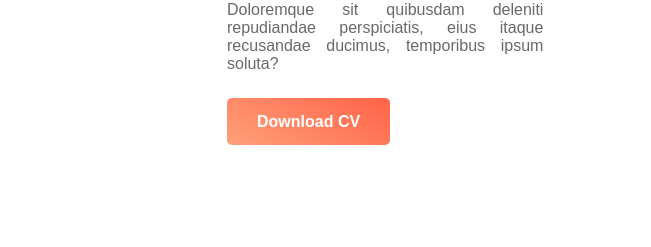
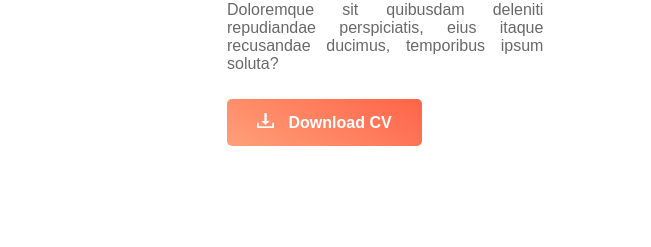
Before and after one commit to tamaltomal/single-page, a plain HTML site: page index.html in a window 1280 px wide. Shown: the part 767-1014 px from the top of the page, 527-1178 px from the left. Drawn offline with Linux system fonts and the light colour scheme.

Commit message:
added download button

```diff
--- a/css/style.css
+++ b/css/style.css
@@ -91,3 +91,7 @@ header nav ul li a {
 #about p {
   width: 70%;
 }
+
+.button {
+  margin-right: 10px;
+}
--- a/index.html
+++ b/index.html
@@ -43,7 +43,15 @@
             quibusdam deleniti repudiandae perspiciatis, eius itaque recusandae
             ducimus, temporibus ipsum soluta?
           </p>
-          <a href="#" class="link-button">Download CV</a>
+          <a href="#" class="link-button"
+            ><img
+              class="button"
+              src="./images/button.png"
+              alt=""
+              height="15px"
+            />
+            Download CV</a
+          >
         </div>
       </section>
     </main>
```
Also changed, not shown: images/button.png (added).
